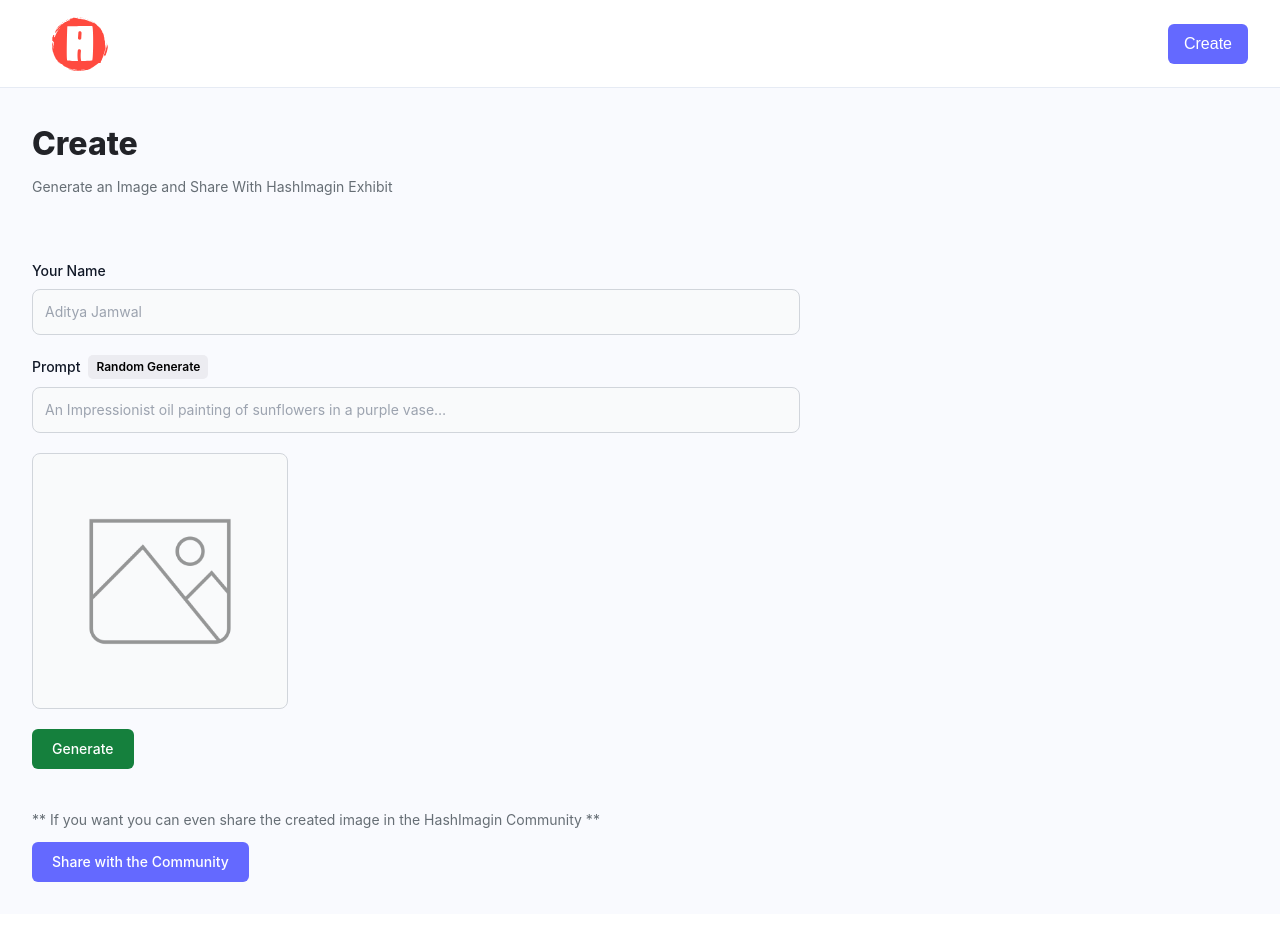
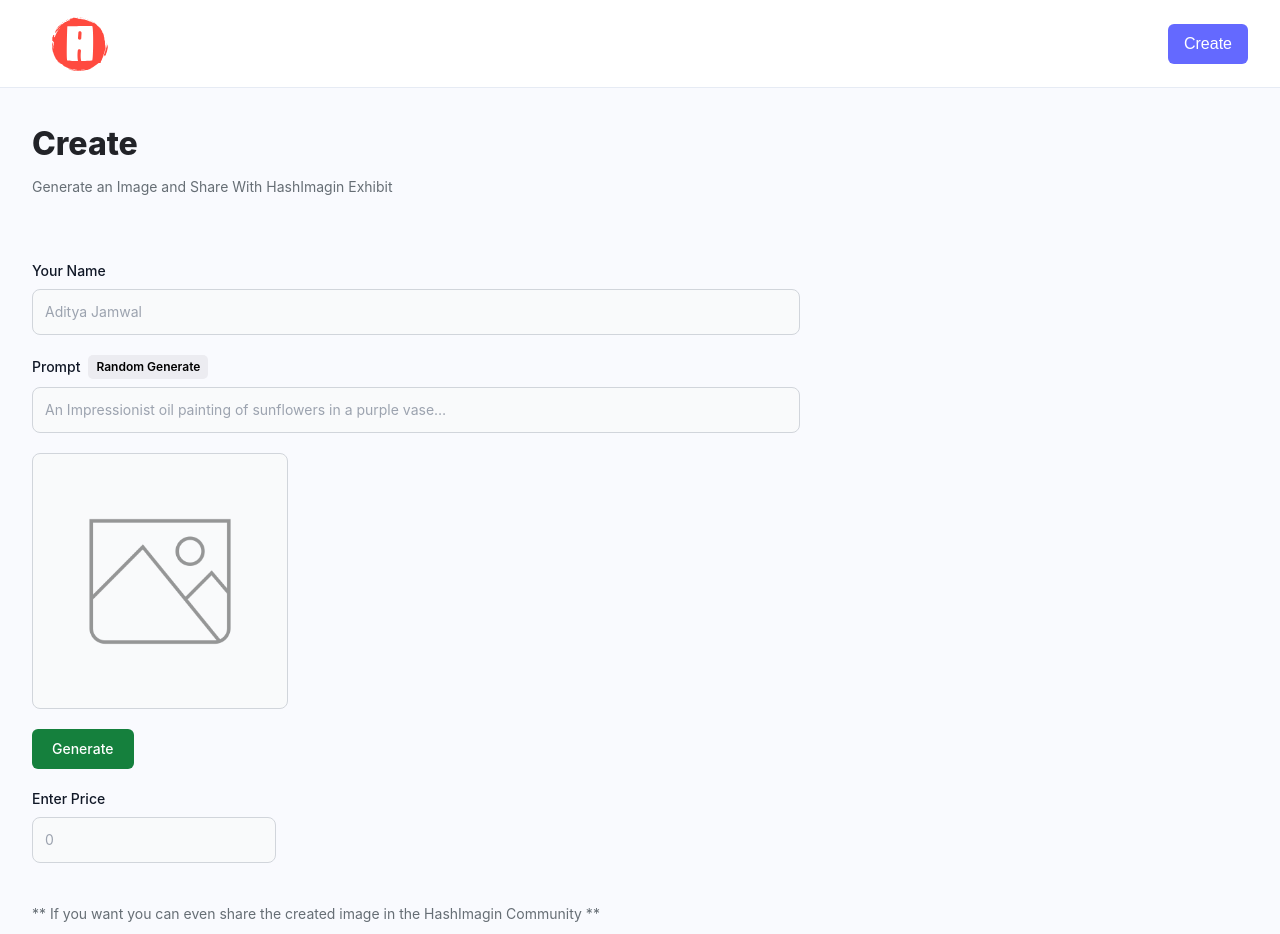
Before and after one commit to adityajamwal02/HashImagin, a React (Vite) app in the folder client/: page /create-post in a window 1280 px wide. Shown: the top 934 px of the page. Built offline with nearby package versions, Linux system fonts and the light colour scheme; a web font is replaced by a local one.

Commit message:
Add Files

```diff
--- a/client/src/components/Card.jsx
+++ b/client/src/components/Card.jsx
@@ -3,7 +3,7 @@ import React from 'react';
 import { download } from '../assets';
 import { downloadImage } from '../utils';
 
-const Card = ({ _id, name, prompt, photo }) => (
+const Card = ({ _id, name, prompt, photo, price }) => (
   <div className="rounded-xl group relative shadow-card hover:shadow-cardhover card">
     <img
       className="w-full h-auto object-cover rounded-xl"
@@ -19,6 +19,9 @@ const Card = ({ _id, name, prompt, photo }) => (
           <div className="w-7 h-7 rounded-full object-cover bg-green-700 flex justify-center items-center text-white text-xs font-bold">{name[0]}</div>
           <p className="text-white text-sm">{name}</p>
         </div>
+        <div className="flex items-center gap-2">
+        <p className="text-white text-sm">{price}</p>
+        </div>
         <button type="button" onClick={() => downloadImage(_id, photo)} className="outline-none bg-transparent border-none">
           <img src={download} alt="download" className="w-6 h-6 object-contain invert" />
         </button>
--- a/client/src/page/CreatePost.jsx
+++ b/client/src/page/CreatePost.jsx
@@ -4,6 +4,7 @@ import { useNavigate } from 'react-router-dom';
 import { preview } from '../assets';
 import { getRandomPrompt } from '../utils';
 import { FormField, Loader } from '../components';
+
 const CreatePost = () => {
     const navigate = useNavigate();
 
@@ -15,7 +16,8 @@ const CreatePost = () => {
     });
   const [generatingImg, setGeneratingImg] = useState(false);
   const [loading, setLoading] = useState(false);
-  const handleChange = (e) => setForm({ ...form, [e.target.name]: e.target.value });
+  const handleChange = (e) => setForm({ ...form, name: e.target.value });
+  const handlePriceChange = (e) => setForm({ ...form, price: e.target.value });
 
   const handleSurpriseMe = () => {
     const randomPrompt = getRandomPrompt(form.prompt);
@@ -136,7 +138,16 @@ const CreatePost = () => {
               {generatingImg ? 'Generating...' : 'Generate'}
             </button>
           </div>
-
+          <div className="mt-5 flex gap-5">
+          <FormField
+              labelName="Enter Price"
+              type="text"
+              name="price"
+              placeholder="0"
+              value={form.price}
+              handleChange={handlePriceChange}
+            />
+           </div>
           <div className="mt-10">
             <p className="mt-2 text-[#666e75] text-[14px]">** If you want you can even share the created image in the HashImagin Community **</p>
             <button
@@ -149,5 +160,6 @@ const CreatePost = () => {
         </form>
       </section>
     );
-              };
+};
+
 export default CreatePost
```
Also changed, not shown: 1 other file (tests, documents, lock files or other folders).
